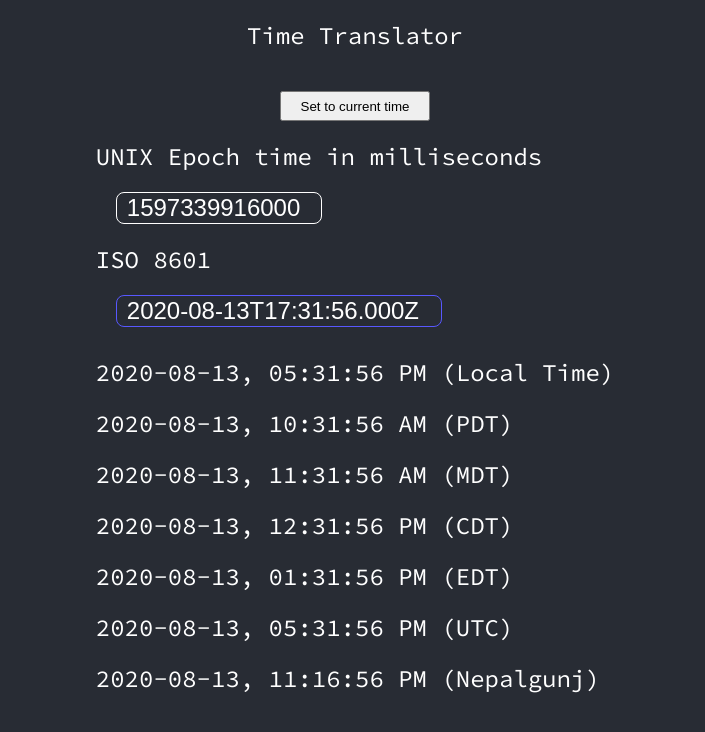
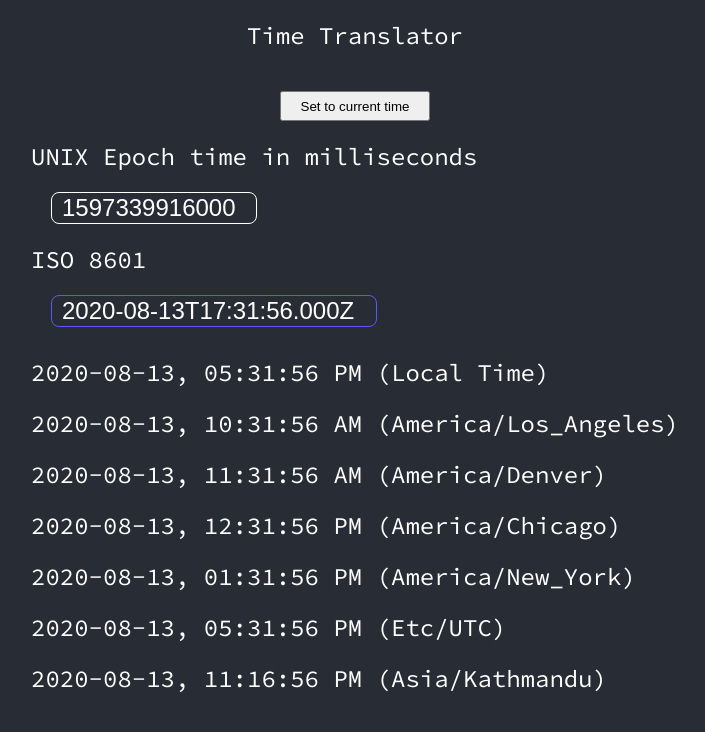
Before and after one commit to walterhwan/time_translator, a React (Create React App) app: page / in a window 1280 px wide. Shown: the top 732 px of the page, without its empty margins (285-990 px from the left). Built offline with nearby package versions, Linux system fonts and the light colour scheme.

Commit message:
Change timezone text

```diff
--- a/public/index.html
+++ b/public/index.html
@@ -7,7 +7,7 @@
     <meta name="theme-color" content="#000000" />
     <meta
       name="description"
-      content="Web site created using create-react-app"
+      content="Time Translator"
     />
     <link href="https://fonts.googleapis.com/css2?family=Source+Code+Pro&display=swap" rel="stylesheet">
     <link rel="apple-touch-icon" href="%PUBLIC_URL%/logo192.png" />
@@ -21,7 +21,7 @@
       work correctly both with client-side routing and a non-root public URL.
       Learn how to configure a non-root public URL by running `npm run build`.
     -->
-    <title>React App</title>
+    <title>Time Translator</title>
   </head>
   <body>
     <noscript>You need to enable JavaScript to run this app.</noscript>
--- a/src/App.js
+++ b/src/App.js
@@ -35,11 +35,11 @@ function isoDateToLocalDateString(isoDate) {
   }
 }
 
-function isoDateToTimezone(isoDate, timezoneString, note) {
+function isoDateToTimezone(isoDate, timezoneString) {
   if (moment(isoDate).isValid()) {
     return (
       moment(isoDate).tz(timezoneString).format('YYYY-MM-DD, hh:mm:ss A') +
-      ` ${note}`
+      ` (${timezoneString})`
     )
   } else {
     return PLACE_HOLDER
@@ -54,28 +54,23 @@ function App() {
   const pacificTimeString = isoDateToTimezone(
     isoDateInput,
     'America/Los_Angeles',
-    '(PDT)'
   )
   const mountainTimeString = isoDateToTimezone(
     isoDateInput,
     'America/Denver',
-    '(MDT)'
   )
   const centralTimeString = isoDateToTimezone(
     isoDateInput,
     'America/Chicago',
-    '(CDT)'
   )
   const easternTimeString = isoDateToTimezone(
     isoDateInput,
     'America/New_York',
-    '(EDT)'
   )
   const utcTimeString = isoDateToTimezone(isoDateInput, 'Etc/UTC', '(UTC)')
   const nepalTimeString = isoDateToTimezone(
     isoDateInput,
     'Asia/Kathmandu',
-    '(Nepalgunj)'
   )
 
   const handleEpochChange = (event) => {
```
